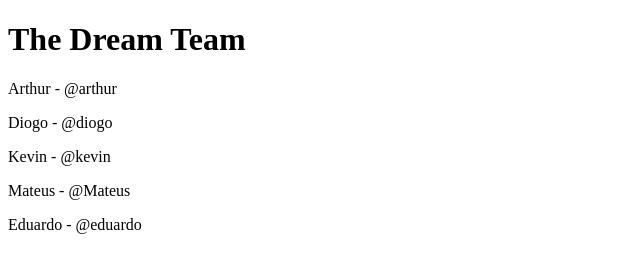
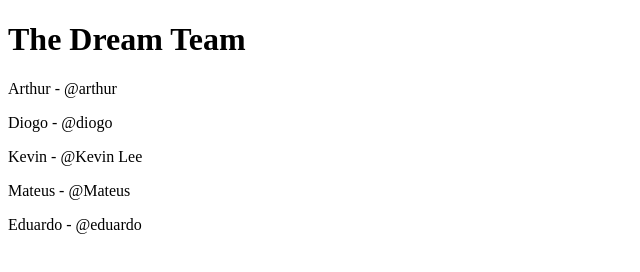
Before and after one commit to adlascio/git-for-teams-example, a plain HTML site: page index.html in a window 1280 px wide. Shown: the full height of the page, 0-640 px from the left. Drawn offline with Linux system fonts and the light colour scheme.

Commit message:
add full name

```diff
--- a/index.html
+++ b/index.html
@@ -11,7 +11,7 @@
     <div>
       <p>Arthur - @arthur</p>
       <p>Diogo - @diogo</p>
-      <p>Kevin - @kevin</p>
+      <p>Kevin - @Kevin Lee</p>
       <p>Mateus - @Mateus</p>
       <p>Eduardo - @eduardo</p>
     </div>
```
